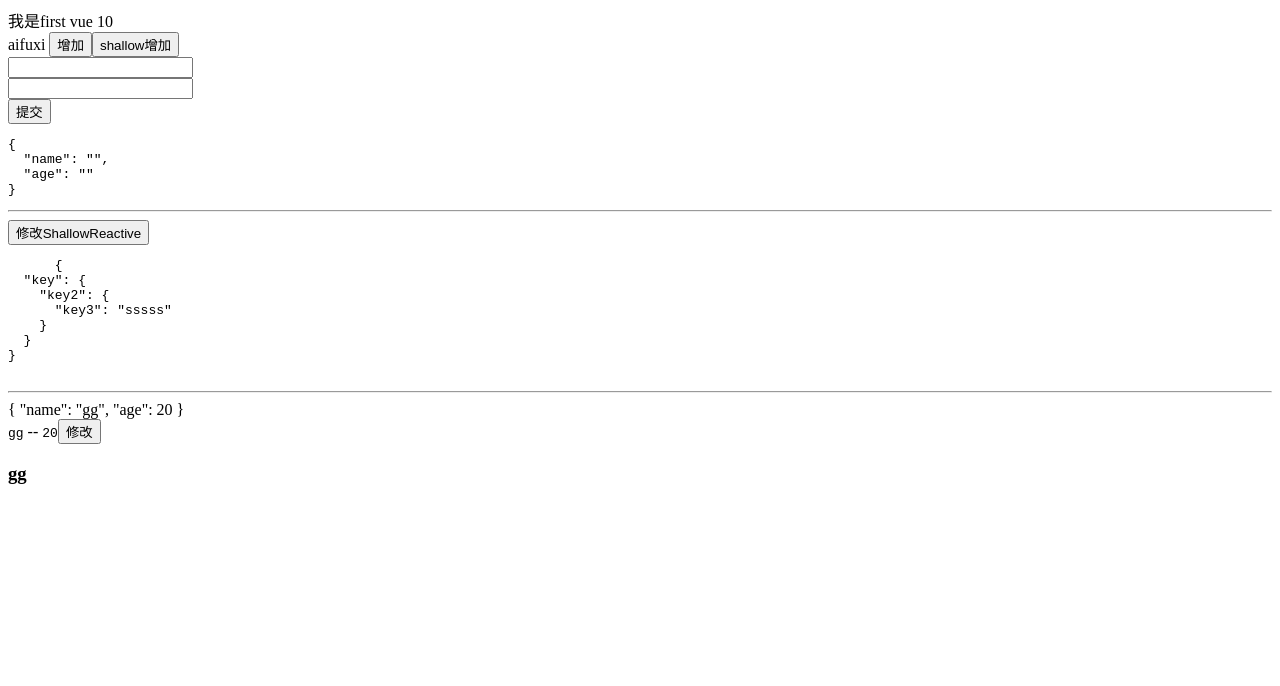
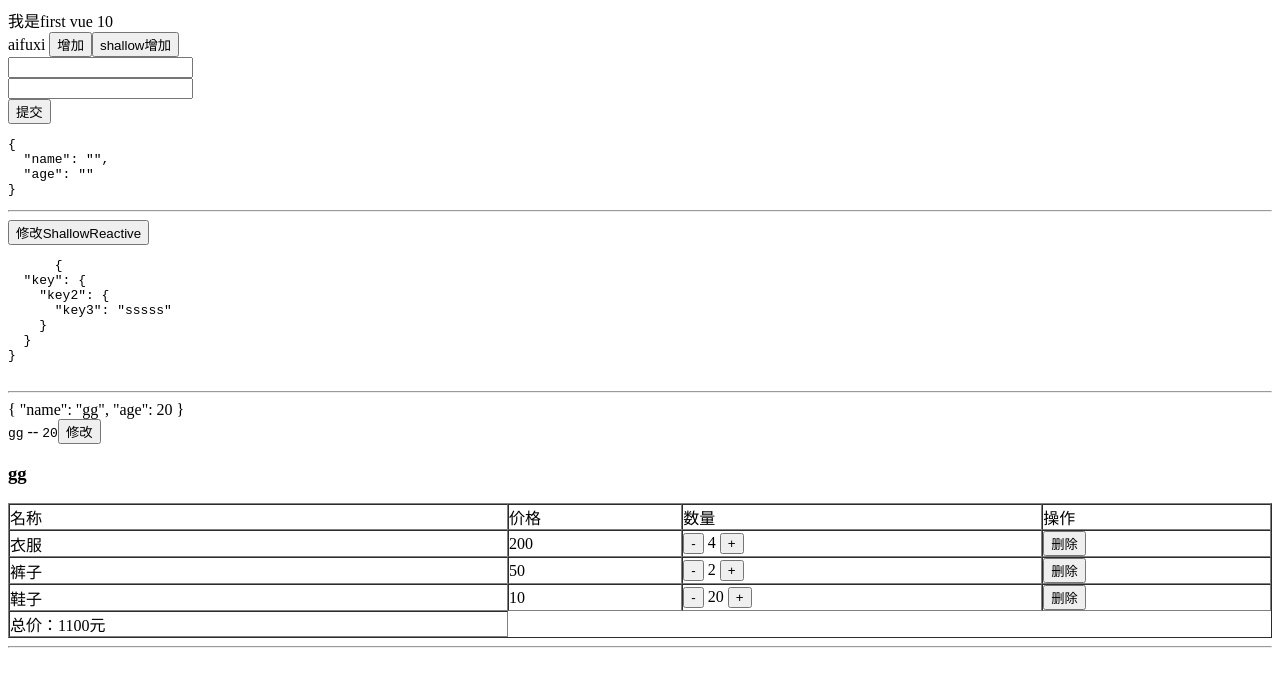
Before and after one commit to aifuxi/learn-vue3, a Vue app: page / in a window 1280 px wide. Shown: the top 686 px of the page. Built offline with nearby package versions, Linux system fonts and the light colour scheme.

Commit message:
feat🤔: computed

```diff
--- a/src/App.vue
+++ b/src/App.vue
@@ -1,5 +1,6 @@
 <script setup lang="ts">
 import FirstVue from "./components/FirstVue.vue";
+import LearnComputed from "./components/LearnComputed.vue";
 import LearnReactive from "./components/LearnReactive.vue";
 import LearnToX from "./components/LearnToX.vue";
 </script>
@@ -8,4 +9,5 @@ import LearnToX from "./components/LearnToX.vue";
   <FirstVue />
   <LearnReactive />
   <LearnToX />
+  <LearnComputed />
 </template>
--- /dev/null
+++ b/src/components/LearnComputed.vue
@@ -0,0 +1,75 @@
+<template>
+  <div>
+    <table border="1" cellpadding="0" cellspacing="0" style="width: 100%">
+      <thead>
+        <tr>
+          <td>名称</td>
+          <td>价格</td>
+          <td>数量</td>
+          <td>操作</td>
+        </tr>
+      </thead>
+      <tbody>
+        <tr v-for="item in products" :key="item.name">
+          <td>{{ item.name }}</td>
+          <td>{{ item.price }}</td>
+          <td>
+            <button type="button" @click="item.count > 0 ? item.count-- : null">
+              -
+            </button>
+            {{ item.count }}
+            <button
+              type="button"
+              @click="item.count >= 0 ? item.count++ : null"
+            >
+              +
+            </button>
+          </td>
+          <td><button type="button" @click="item.count = 0">删除</button></td>
+        </tr>
+      </tbody>
+      <tfoot>
+        <tr>
+          <td>总价：{{ total }}元</td>
+        </tr>
+      </tfoot>
+    </table>
+  </div>
+  <hr />
+</template>
+
+<script setup lang="ts">
+import { computed, reactive } from "vue";
+
+type Product = {
+  name: string;
+  price: number;
+  count: number;
+};
+
+const products = reactive<Product[]>([
+  {
+    name: "衣服",
+    price: 200,
+    count: 4,
+  },
+  {
+    name: "裤子",
+    price: 50,
+    count: 2,
+  },
+  {
+    name: "鞋子",
+    price: 10,
+    count: 20,
+  },
+]);
+
+const total = computed(() => {
+  return products.reduce((prev, cur) => {
+    return prev + cur.count * cur.price;
+  }, 0);
+});
+</script>
+
+<style scoped></style>
```
